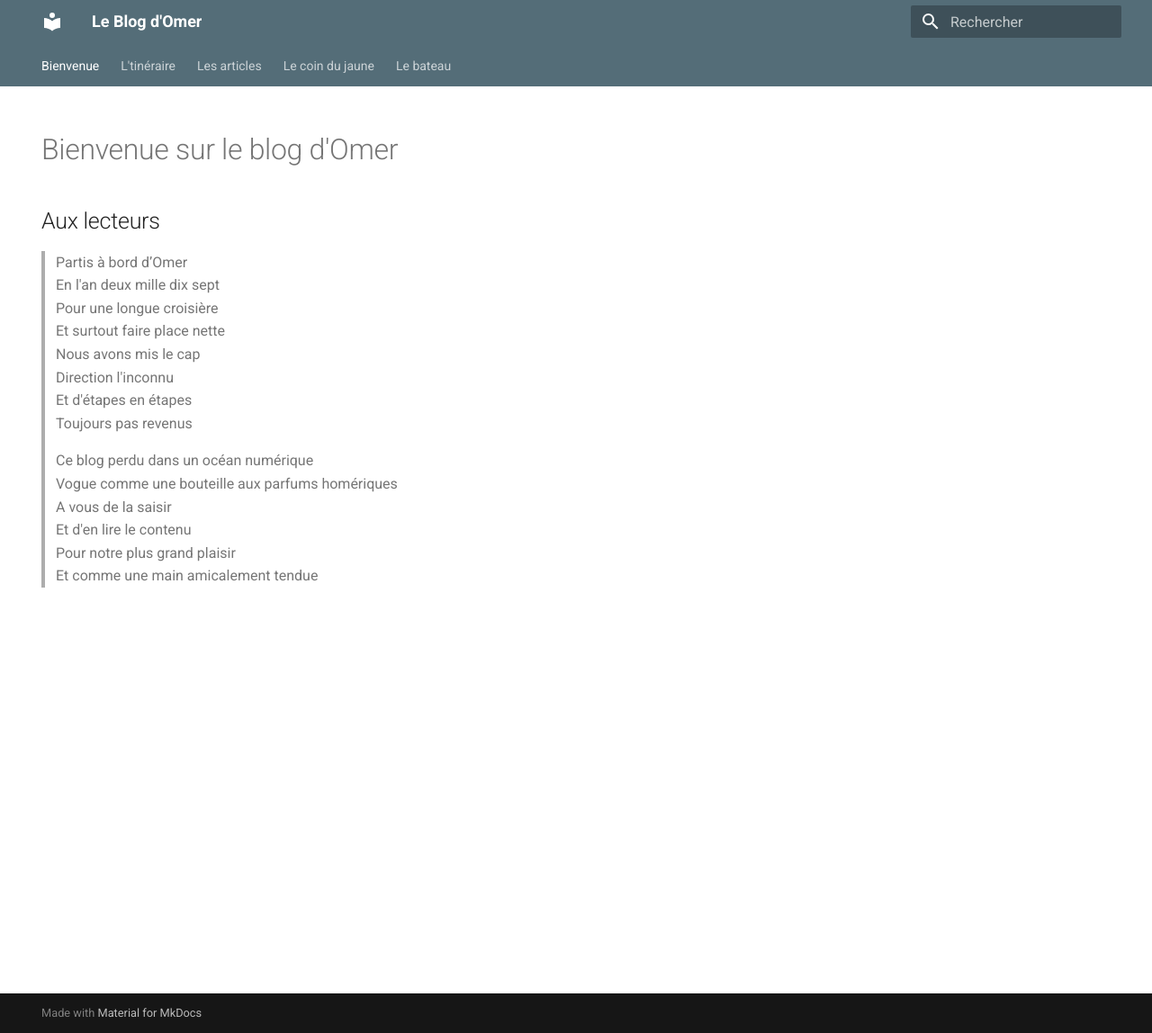
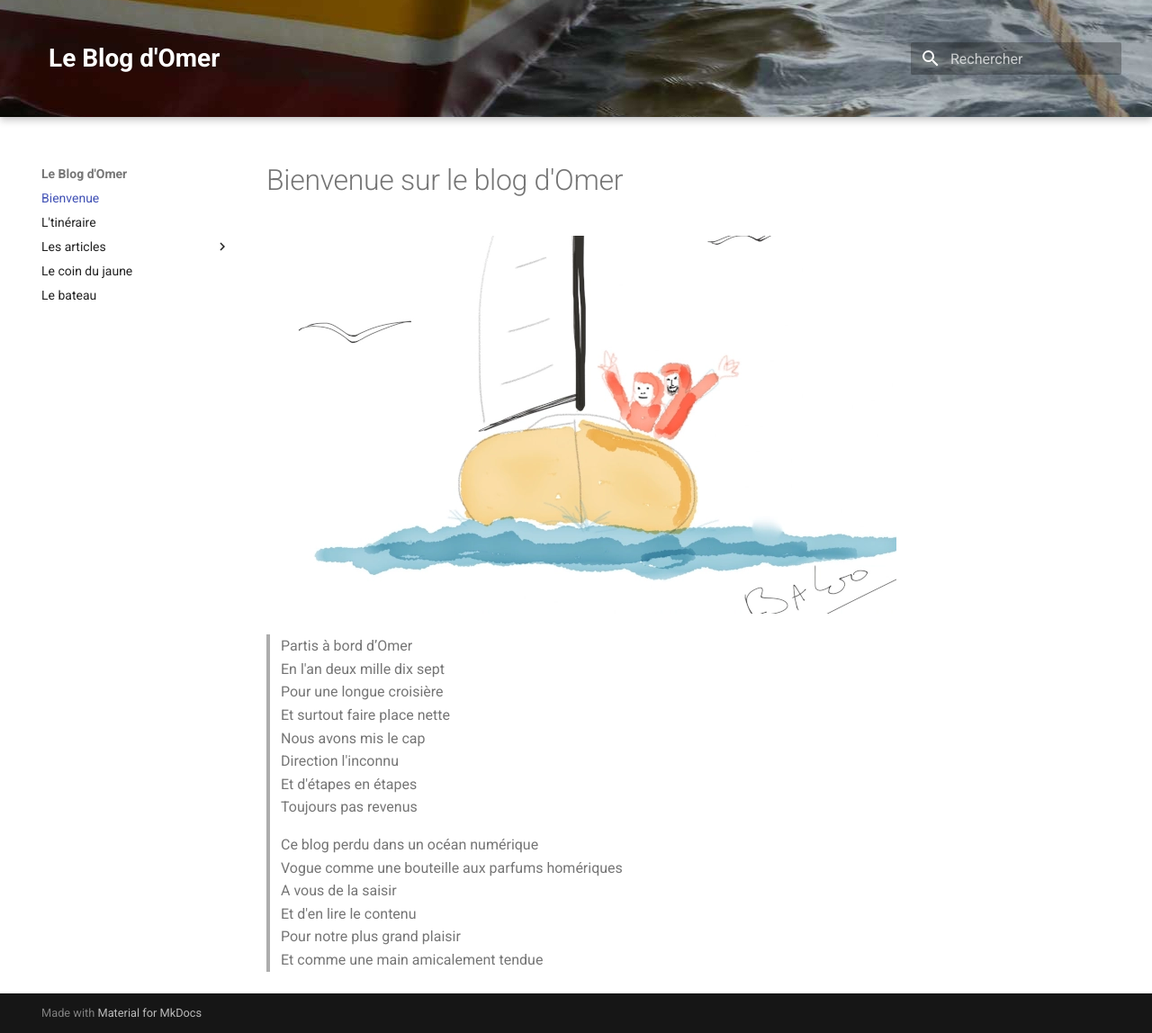
Before and after one commit to monsieurTut/Le-Blog-d-Omer, an MkDocs documentation site: the page built from docs/index.md, in a window 1280 px wide and 1148 px high. Shown: the whole window at 90% size. Built offline with MkDocs 1.6.1 and Material for MkDocs 9.7.7, drawn with Linux system fonts in a browser that asks for light colours.

Commit message:
Work on header

```diff
--- /dev/null
+++ b/docs/css/custom.css
@@ -0,0 +1,16 @@
+.md-header {
+  background-image: url("../images/banner2.jpg");
+  background-position: center center;
+}
+
+.md-header__inner {
+  min-height: 130px;
+}
+
+.md-header__button.md-logo {
+  display: none;
+}
+
+.md-header__title {
+  font-size: 1.4rem;
+}
--- a/docs/index.md
+++ b/docs/index.md
@@ -1,12 +1,11 @@
 ---
 hide:
-  - navigation
   - toc
 ---
 
 # Bienvenue sur le blog d'Omer
 
-## Aux lecteurs
+![Omer par Baloo](images/dessin_baloo.webp)
 
 > Partis à bord d’Omer<br>
 > En l'an deux mille dix sept<br>
--- a/mkdocs.yml
+++ b/mkdocs.yml
@@ -10,10 +10,13 @@ theme:
   name: material
   language: fr
   custom_dir: overrides
+  logo: toto.png
   palette:
-    primary: blue-grey
+    primary: blue grey
   features:
-    - navigation.tabs
+    - navigation.instant
+extra_css:
+  - css/custom.css
 markdown_extensions:
   - attr_list
   - md_in_html
--- /dev/null
+++ b/overrides/main.html
@@ -0,0 +1,5 @@
+{% extends "base.html" %}
+
+{% block header %}
+  {{ super() }}
+{% endblock %}
```
Also changed, not shown: docs/bateau.md (+0 -5 lines), docs/itineraire.md (+0 -2 lines), docs/le_coin_du_jaune.md (+0 -2 lines), docs/images/banner.jpg (added), docs/images/banner2.jpg (added), docs/images/dessin_baloo.webp (added).
